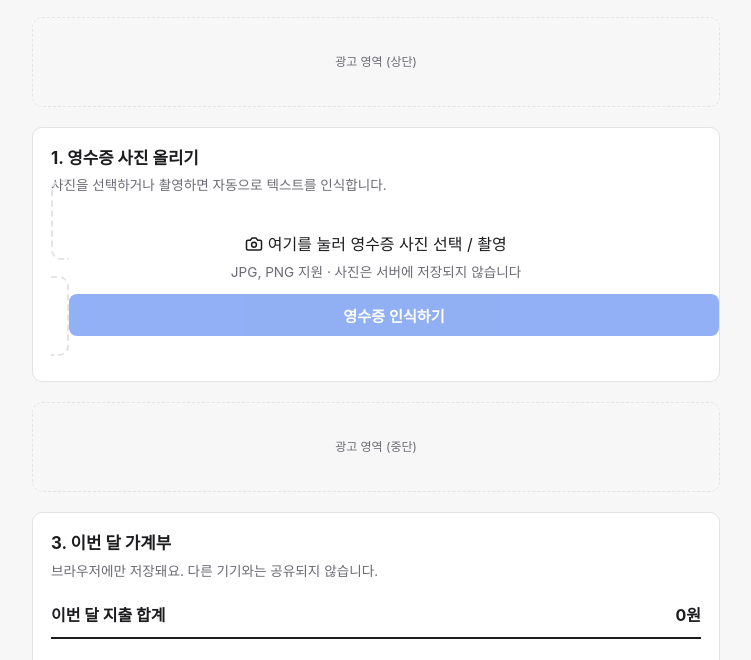
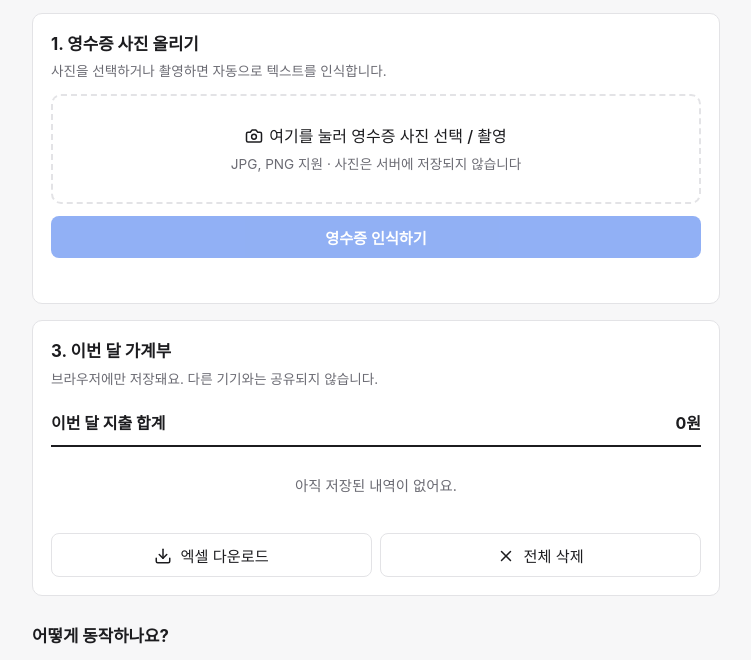
Before and after one commit to hsmin1206/myBusiness, a website: page index.html in a window 1280 px wide. Shown: the part 119-779 px from the top of the page, without its empty margins (264-1015 px from the left). Drawn offline with Linux system fonts and the light colour scheme.

Commit message:
Fix upload-zone label collapsing (inline->block), disable ad slots until AdSense approval

```diff
--- a/style.css
+++ b/style.css
@@ -80,12 +80,23 @@ header.site-header p {
 }
 
 .upload-zone {
+  display: block;
+  width: 100%;
   border: 2px dashed var(--border);
   border-radius: var(--radius);
   padding: 28px 16px;
   text-align: center;
   cursor: pointer;
   transition: border-color 0.15s;
+}
+
+.upload-zone #upload-label {
+  display: flex;
+  align-items: center;
+  justify-content: center;
+  gap: 6px;
+  flex-wrap: wrap;
+  font-weight: 500;
 }
 
 .upload-zone:hover,
```
Also changed, not shown: index.html (+15 -0 lines).
